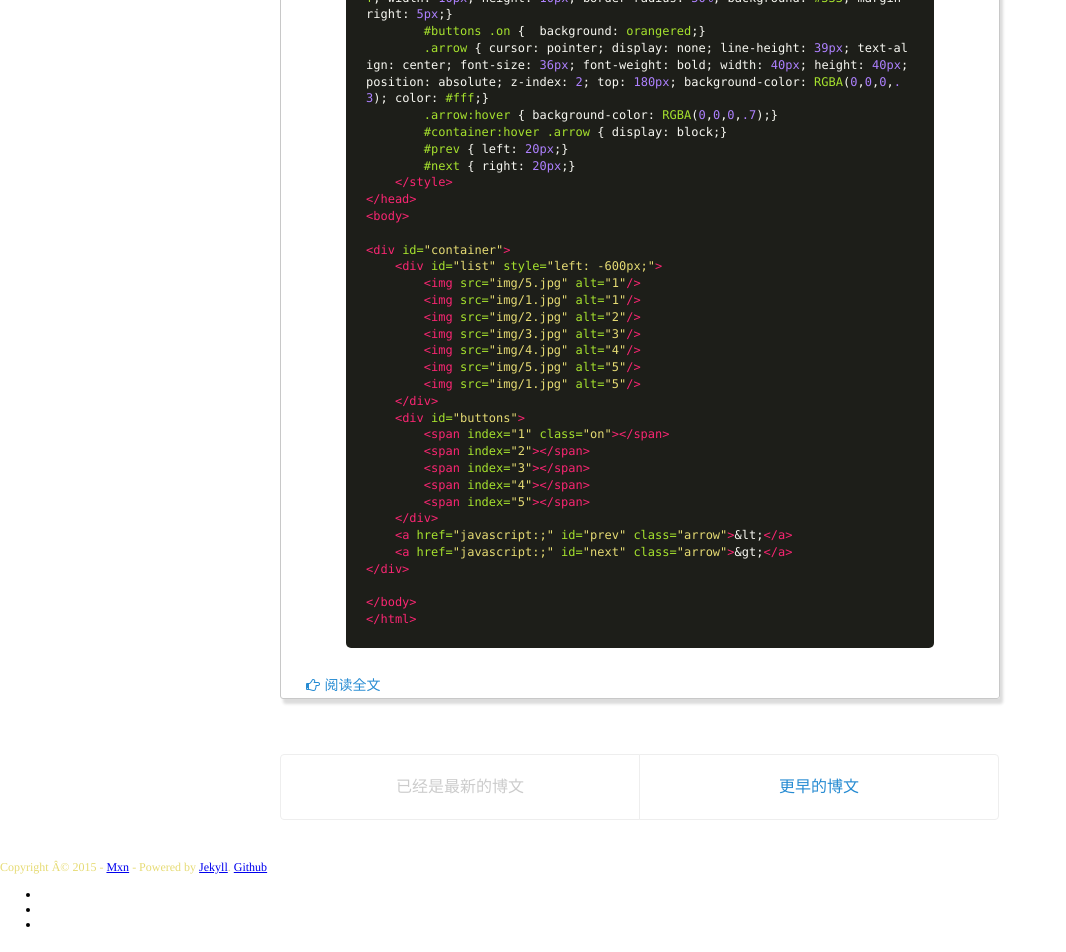
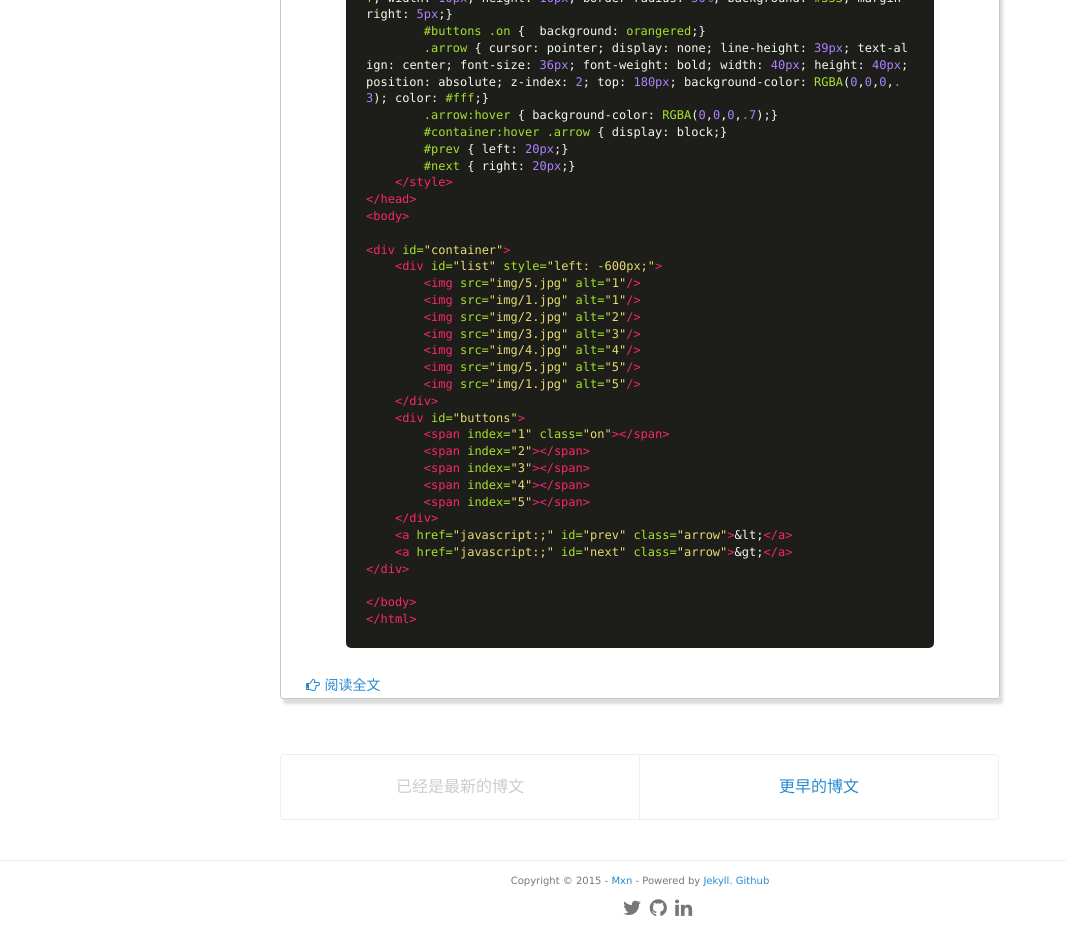
Before and after one commit to mxn21/mxn21.github.io, a Jekyll site: the page built from index.html, in a window 1280 px wide. Shown: the part 4434-5386 px from the top of the page, without its empty margins (0-1066 px from the left). Built offline with Jekyll 4.4.1, drawn with Linux system fonts in a browser that asks for light colours; Markdown is read by kramdown in place of the engine named in the settings; the list of posts is cut into pages by our own code.

Commit message:
footer
footer

```diff
--- a/_includes/footer.html
+++ b/_includes/footer.html
@@ -1,25 +1,11 @@
-<!DOCTYPE html PUBLIC "-//W3C//DTD HTML 4.01//EN" "http://www.w3.org/TR/html4/strict.dtd">
-<html>
-<head>
-  <meta http-equiv="Content-Type" content="text/html; charset=utf-8">
-  <meta http-equiv="Content-Style-Type" content="text/css">
-  <title></title>
-  <meta name="Generator" content="Cocoa HTML Writer">
-  <meta name="CocoaVersion" content="1347.57">
-  <style type="text/css">
-    p.p1 {margin: 0.0px 0.0px 12.0px 0.0px; font: 12.0px Times; color: #000000; -webkit-text-stroke: #000000}
-    li.li2 {margin: 0.0px 0.0px 0.0px 0.0px; font: 12.0px Times; color: #000000}
-    span.s1 {font-kerning: none}
-    span.s2 {text-decoration: underline ; font-kerning: none; color: #0000ee; -webkit-text-stroke: 0px #0000ee}
-    ul.ul1 {list-style-type: disc}
-  </style>
-</head>
-<body>
-<p class="p1"><span class="s1">Copyright Â© {{ site.time | date: '%Y' }} - </span><span class="s2">Mxn</span><span class="s1"> - Powered by <a href="http://jekyllrb.com/"><span class="s2">Jekyll</span></a>. <a href="http://github.com/"><span class="s2">Github</span></a><span class="Apple-converted-space"> </span></span></p>
-<ul class="ul1">
-  <li class="li2"></li>
-  <li class="li2"></li>
-  <li class="li2"></li>
-</ul>
-</body>
-</html>
+<div class="footer">
+    <p>  Copyright © {{ site.time | date: '%Y' }} - <a href="/">Mxn</a> - Powered by
+    <a href="http://jekyllrb.com/">Jekyll</a>.
+    <a href="http://github.com/">Github</a>
+    </p>
+    <ul>
+        <li><a href="/"><i class="fa fa-twitter fa-2x"></i></a></li>
+        <li><a href="https://github.com/mxn21"><i class="fa fa-github fa-2x"></i></a></li>
+        <li><a href="https://www.linkedin.com/nhome/?trk="><i class="fa fa-linkedin fa-2x"></i></a></li>
+    </ul>
+</div>
```
